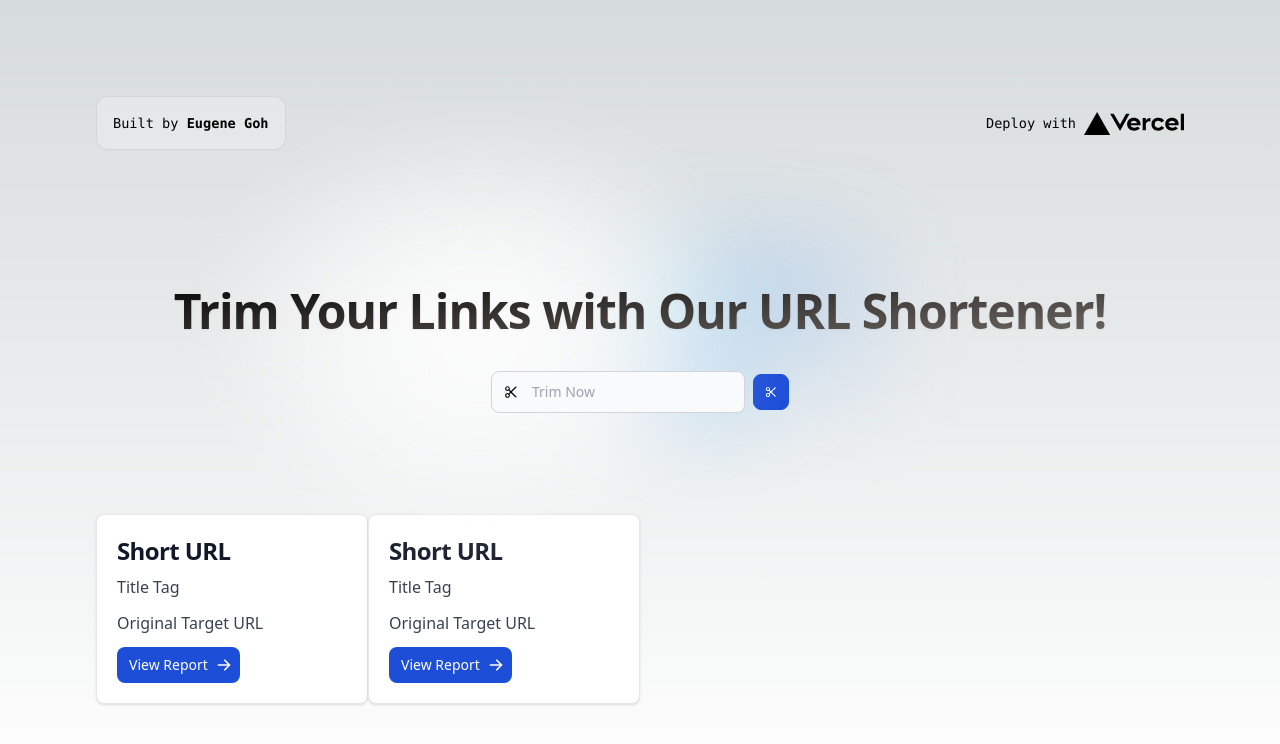
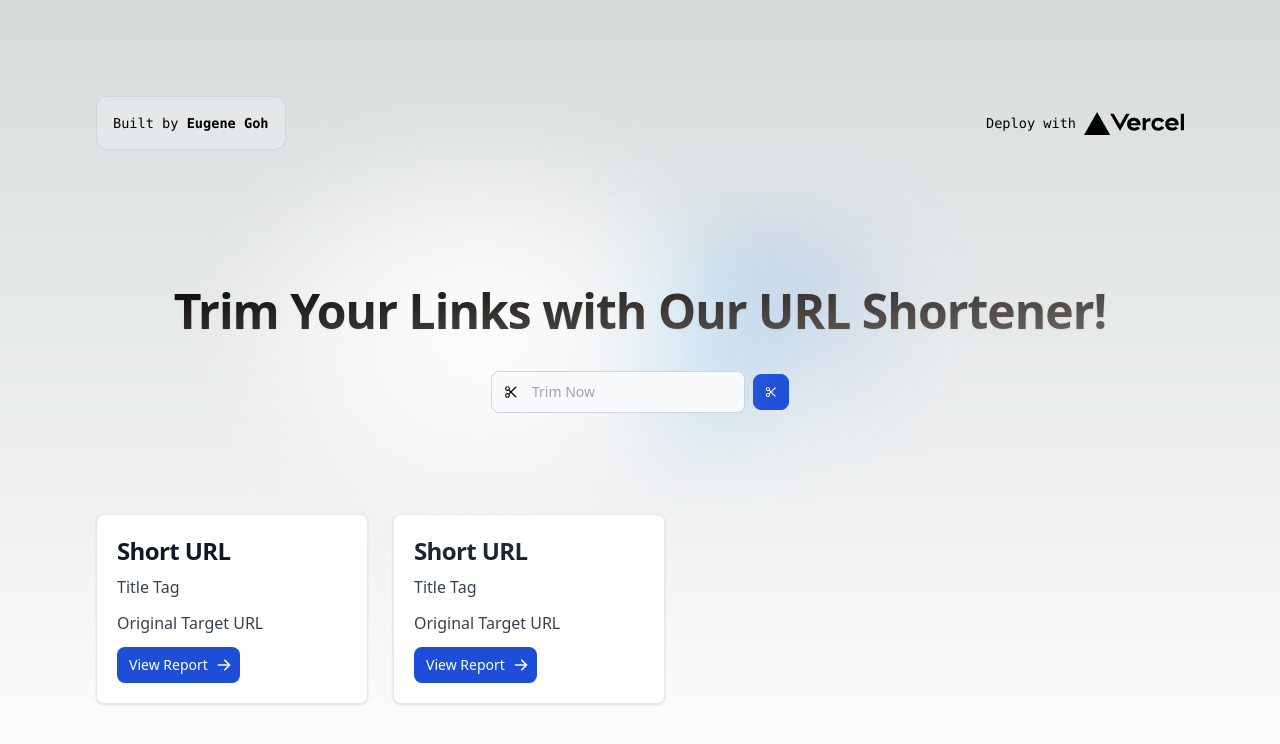
Before and after one commit to EugeneGohh/url-shortener, a Next.js app: page / in a window 1280 px wide. Shown: the top 744 px of the page. Built offline with nearby package versions, Linux system fonts and the light colour scheme.

Commit message:
style: Add grid spacing

```diff
--- a/src/styles/Home.module.css
+++ b/src/styles/Home.module.css
@@ -43,6 +43,7 @@
   display: grid;
   grid-template-columns: repeat(4, minmax(25%, auto));
   width: var(--max-width);
+  grid-gap: 25px;
   max-width: 100%;
 }
 
```
